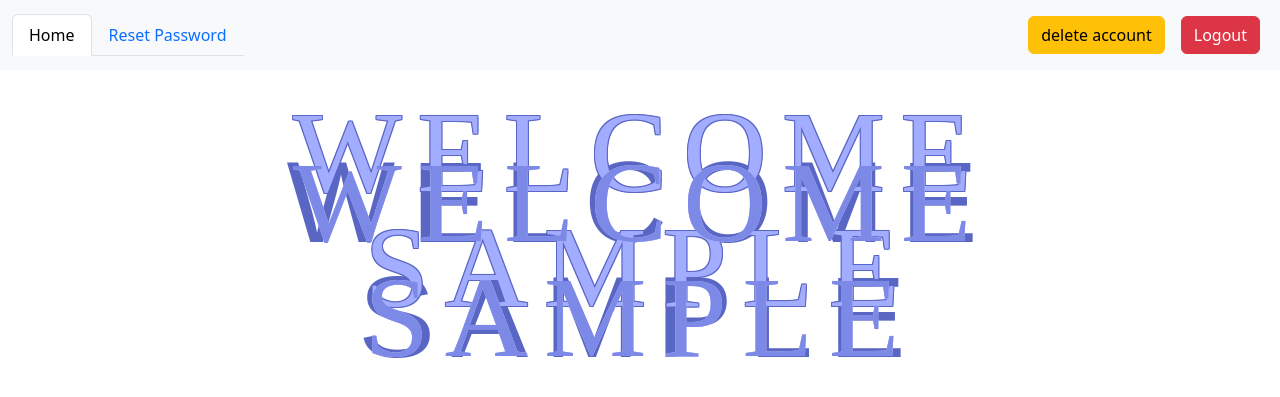
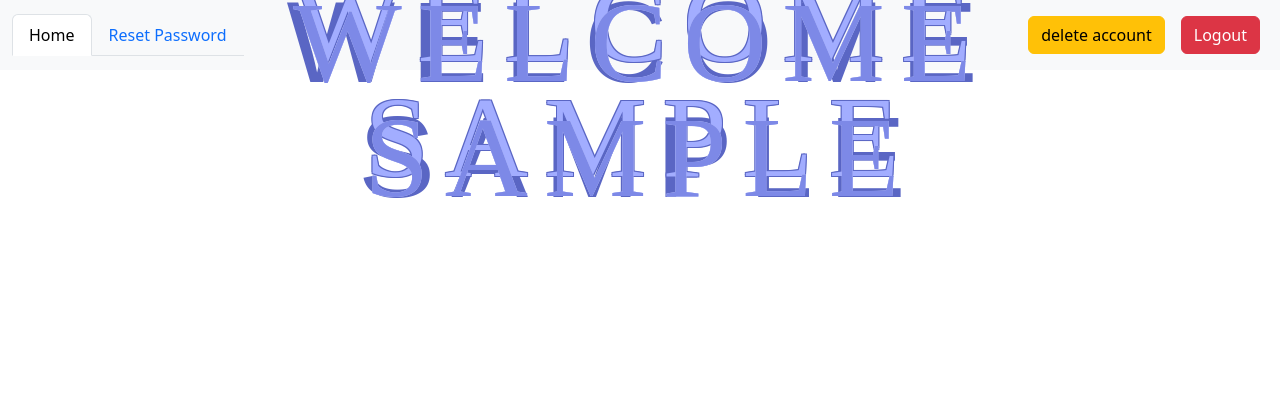
Before and after one commit to nuttamong/firebaseAuth, a Django app: template auth_project/templates/home.html in a window 1280 px wide. Shown: the top 397 px of the page. Run offline with Django 5.2, Linux system fonts and the light colour scheme; the template is opened without the code that fills it: most values are stand-ins (such as "Sample title", 1, 10 or a date in 2020); some web fonts are replaced.

Commit message:
complete

```diff
--- a/auth_project/auth_project/static/css/main.css
+++ b/auth_project/auth_project/static/css/main.css
@@ -169,8 +169,8 @@ color: #b3b3b3;
 	text-align: center;
 	font-weight: normal;
 	line-height: 1;
-	margin-top: 50px;
-	top: 20%;
+	margin: 0;
+	top: 10%;
 	left: 50%;
 	transform: translate(-50%, -50%);
 	position: absolute;
@@ -188,7 +188,7 @@ color: #b3b3b3;
 		overflow: hidden;
 		left: 0;
 		top: 0;
-		margin-top: 50px;
+		margin-top: 20px;
 		text-shadow: none;
 		width: 100%;
 		font-weight: normal;
```
